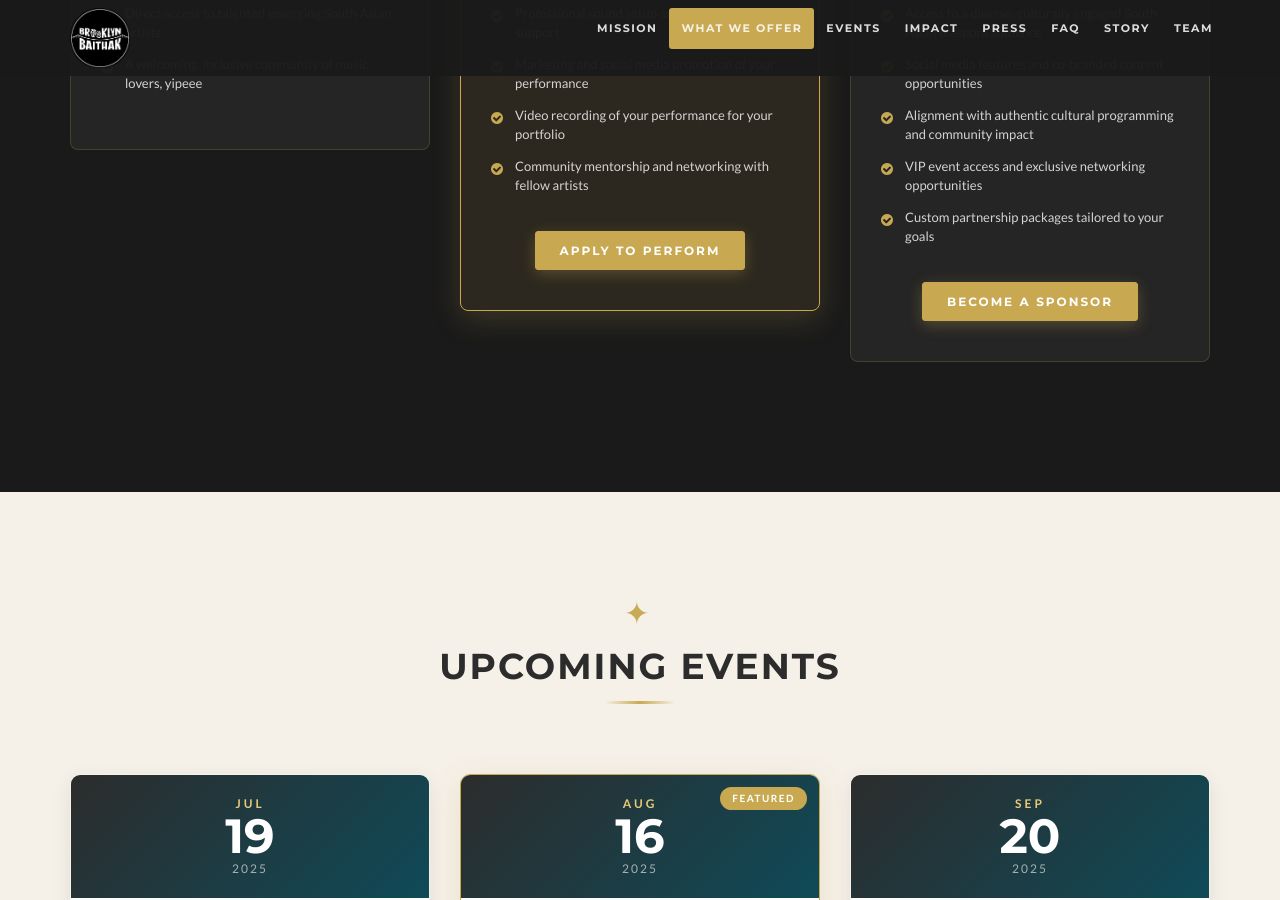
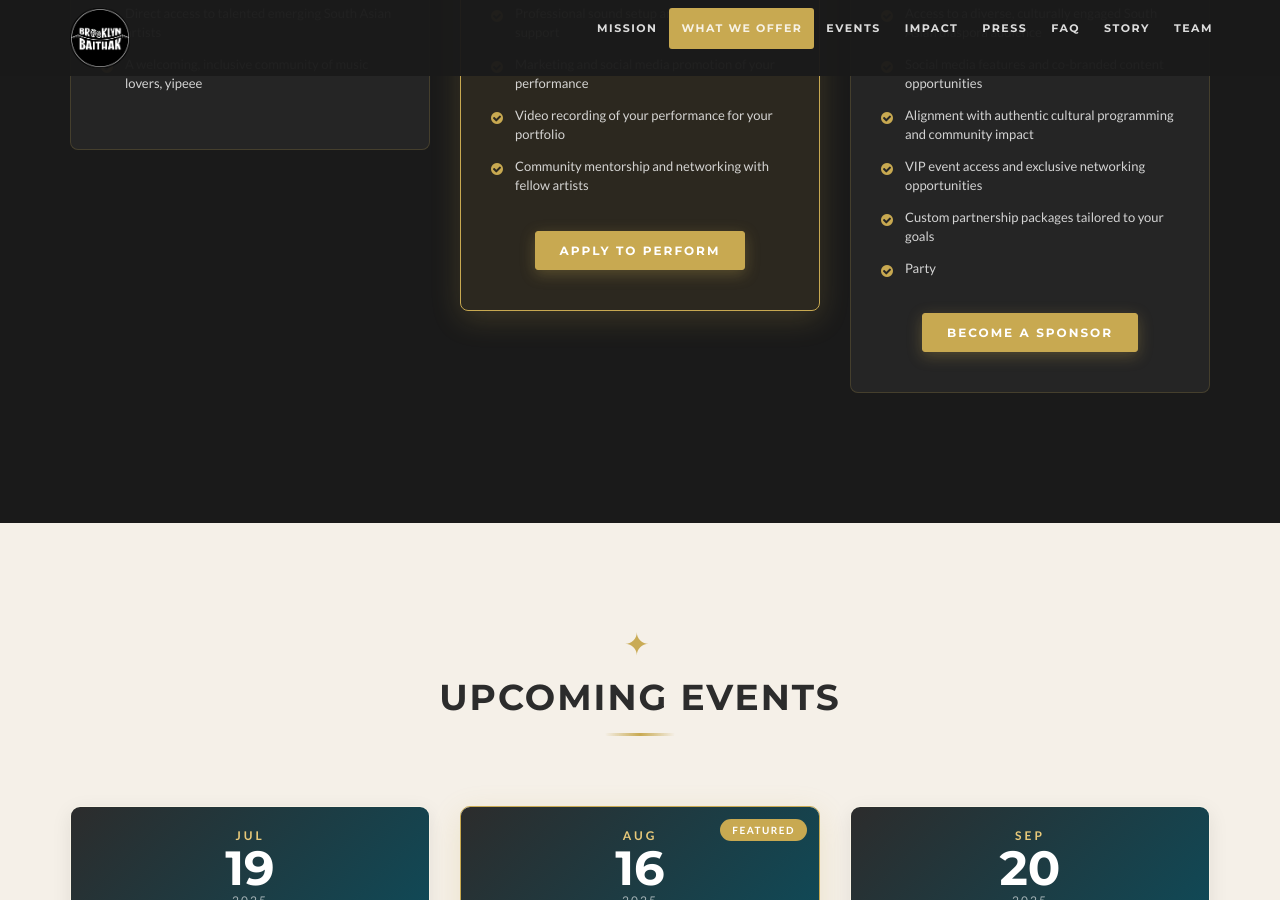
Before and after one commit to BrooklynBaithak/brooklynbaithak.github.io, a Jekyll site: the page built from index.md, in a window 1280 px wide and 900 px high, scrolled down 2224 px. Built offline with Jekyll 4.4.1, drawn with Linux system fonts in a browser that asks for light colours; some web fonts are replaced; a script that is not in the unit is left out.

Commit message:
Update Data Files “services”

```diff
--- a/_data/services.yml
+++ b/_data/services.yml
@@ -4,30 +4,39 @@
   - heading: For Attendees
     icon: fa-users
     featured: false
-    body: |
-      - Intimate, living room–style concerts in Brooklyn homes and community spaces
+    body: >
+      - Intimate, living room–style concerts in Brooklyn homes and community
+      spaces
+
       - Direct access to talented emerging South Asian artists
+
       - A welcoming, inclusive community of music lovers, yipeee
   - heading: For Performers
     icon: fa-music
     featured: true
     cta_text: Apply to Perform
     cta_url: https://docs.google.com/forms/d/1grbELIQdrH7OrKGYsE7pnwqxbf9R04k6-9vZu9xZ6ss/viewform?pli=1&edit_requested=true
-    body: |
-      - A dedicated platform to share your art with an engaged, respectful audience
+    body: >
+      - A dedicated platform to share your art with an engaged, respectful
+      audience
+
       - Professional sound setup and performance support
+
       - Marketing and social media promotion of your performance
+
       - Video recording of your performance for your portfolio
+
       - Community mentorship and networking with fellow artists
   - heading: For Sponsors
     icon: fa-gift
     featured: false
     cta_text: Become a Sponsor
     cta_url: mailto:brooklynbaithak@gmail.com
-    body: |
-      - Prominent brand visibility at intimate, high-engagement events
-      - Access to a diverse, culturally engaged South Asian diaspora audience
-      - Social media features and co-branded content opportunities
-      - Alignment with authentic cultural programming and community impact
-      - VIP event access and exclusive networking opportunities
-      - Custom partnership packages tailored to your goals
+    body: |-
+      * Prominent brand visibility at intimate, high-engagement events
+      * Access to a diverse, culturally engaged South Asian diaspora audience
+      * Social media features and co-branded content opportunities
+      * Alignment with authentic cultural programming and community impact
+      * VIP event access and exclusive networking opportunities
+      * Custom partnership packages tailored to your goals
+      * Party
```
